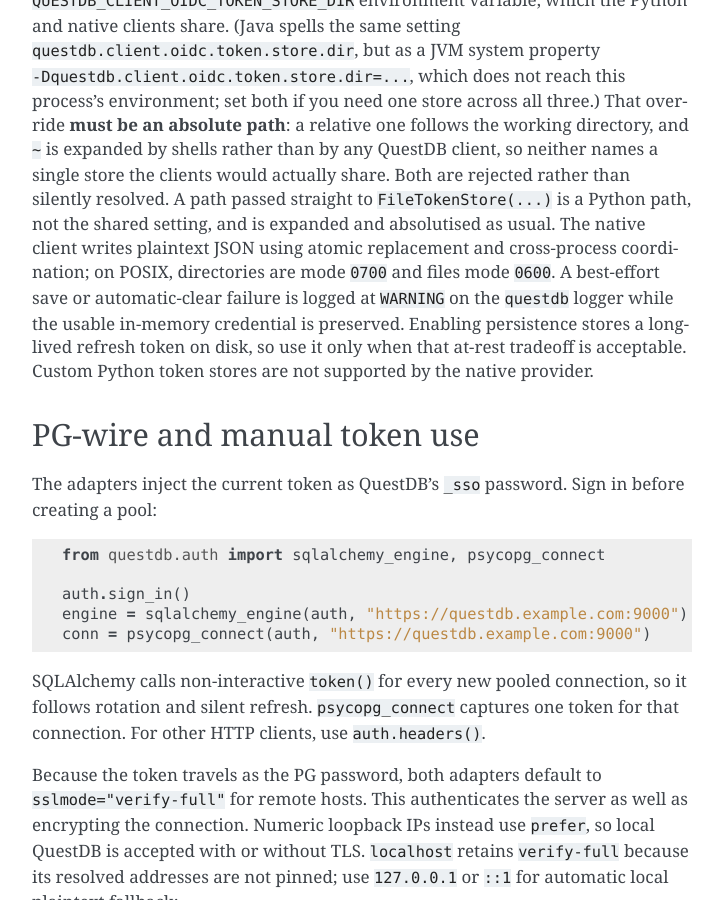
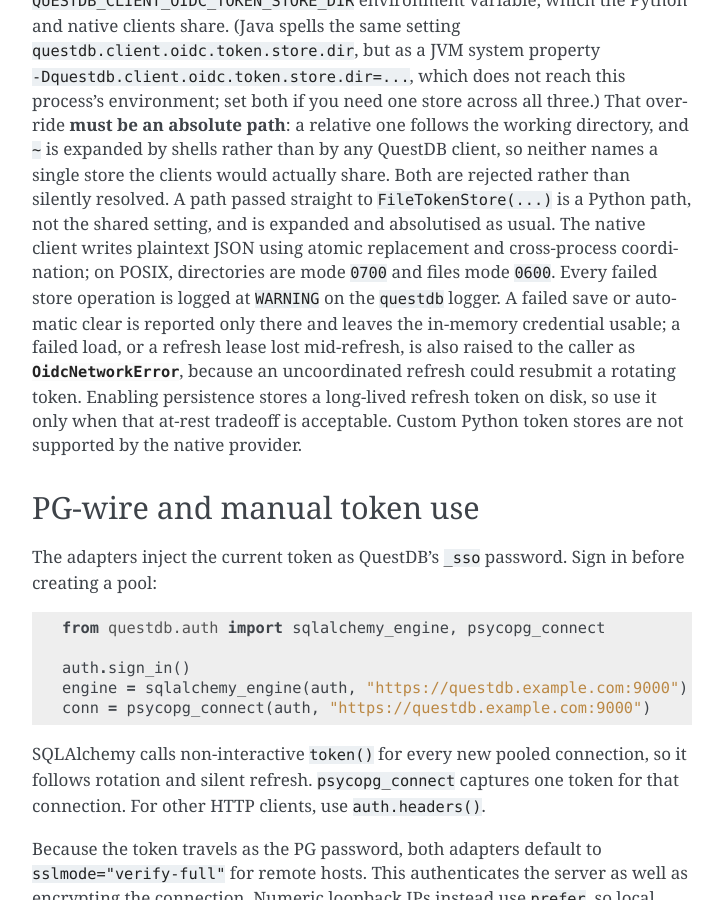
Before and after one commit to questdb/py-questdb-client, a Sphinx documentation site: the page built from docs/auth.rst, in a window 1280 px wide and 900 px high, scrolled down 3658 px. Shown: the whole window, without its empty margins (388-1111 px from the left). Built offline with Sphinx 7.4.7, drawn with Linux system fonts in a browser that asks for light colours.

Commit message:
Narrow the OIDC diagnostic handler's shutdown surface
Install the native persistence-diagnostic callback only alongside a token
store. Every `warn_persistence` site in the native client sits behind a
store gate, so a provider configured without one can emit no diagnostic and
the handler was nothing but added interpreter-shutdown surface. Native's
default stderr handler stays registered there and is equally unreachable,
so nothing escapes the `questdb` logger.

The trampoline enters Python from a background provider thread behind a
`Py_IsFinalizing` check that cannot close the race between the check and
the GIL acquisition. That is the same shape `_connection_event_trampoline`
and `_sender_error_trampoline` already use for background dispatch, so the
comment now says so rather than implying the check is load-bearing, and
records what ordering the two would take: a native call that disables
diagnostics under the FFI's own invocation mutex, driven from an atexit
hook over the provider registry.

Document that a failed token-store load, or a refresh lease lost
mid-refresh, is raised to the caller as `OidcNetworkError` rather than only
logged. The submodule bump carries the matching correction to the native
trait doc, plus two doc blocks reattached to the items they describe.

Verified against the rebuilt extension: 175 auth tests and 1040 suite tests
pass.

Co-Authored-By: Claude Opus 5 (1M context) <noreply@anthropic.com>
Claude-Session: https://claude.ai/code/session_01L82Yc6bufzyjcWBfNmLjuo

```diff
--- a/docs/auth.rst
+++ b/docs/auth.rst
@@ -193,9 +193,12 @@ Both are rejected rather than silently resolved. A path passed straight to
 ``FileTokenStore(...)`` is a Python path, not the shared setting, and is
 expanded and absolutised as usual. The native client writes plaintext JSON using atomic replacement and
 cross-process coordination; on POSIX, directories are mode ``0700`` and files
-mode ``0600``. A best-effort save or automatic-clear failure is logged at
-``WARNING`` on the ``questdb`` logger while the usable in-memory credential is
-preserved. Enabling persistence stores a long-lived refresh token on disk, so use it
+mode ``0600``. Every failed store operation is logged at ``WARNING`` on the
+``questdb`` logger. A failed save or automatic clear is reported only there and
+leaves the in-memory credential usable; a failed load, or a refresh lease lost
+mid-refresh, is also raised to the caller as
+:class:`~questdb.auth.OidcNetworkError`, because an uncoordinated refresh could
+resubmit a rotating token. Enabling persistence stores a long-lived refresh token on disk, so use it
 only when that at-rest tradeoff is acceptable. Custom Python token stores are
 not supported by the native provider.
 
```
Also changed, not shown: 1 other file.
